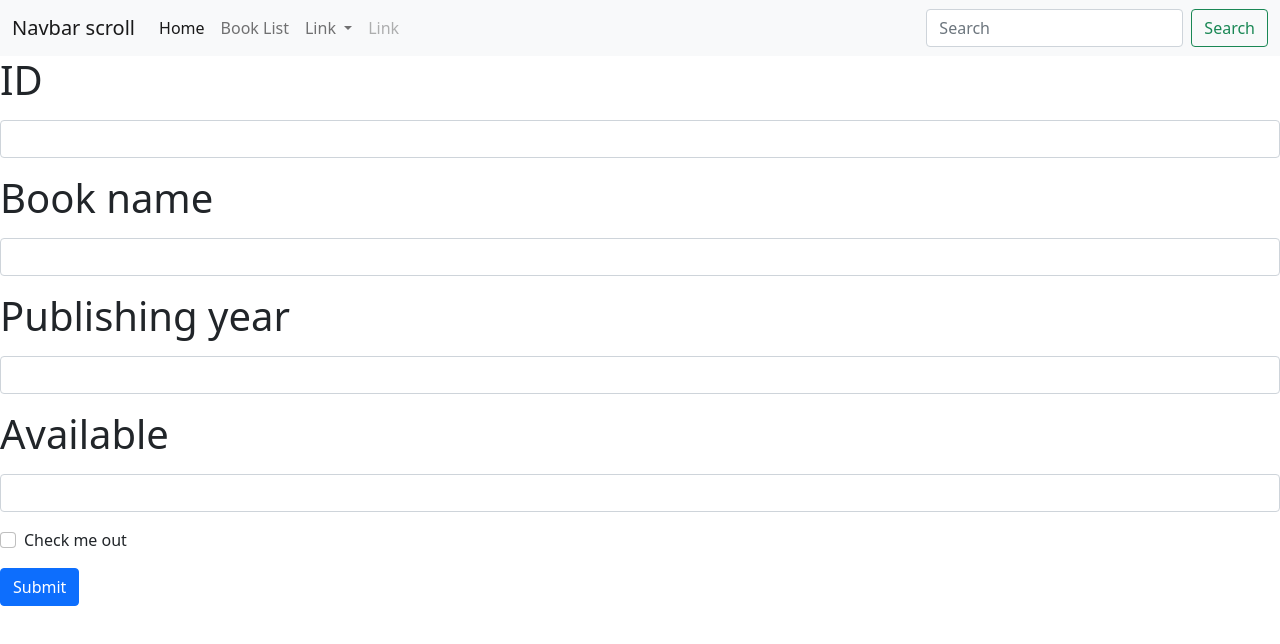
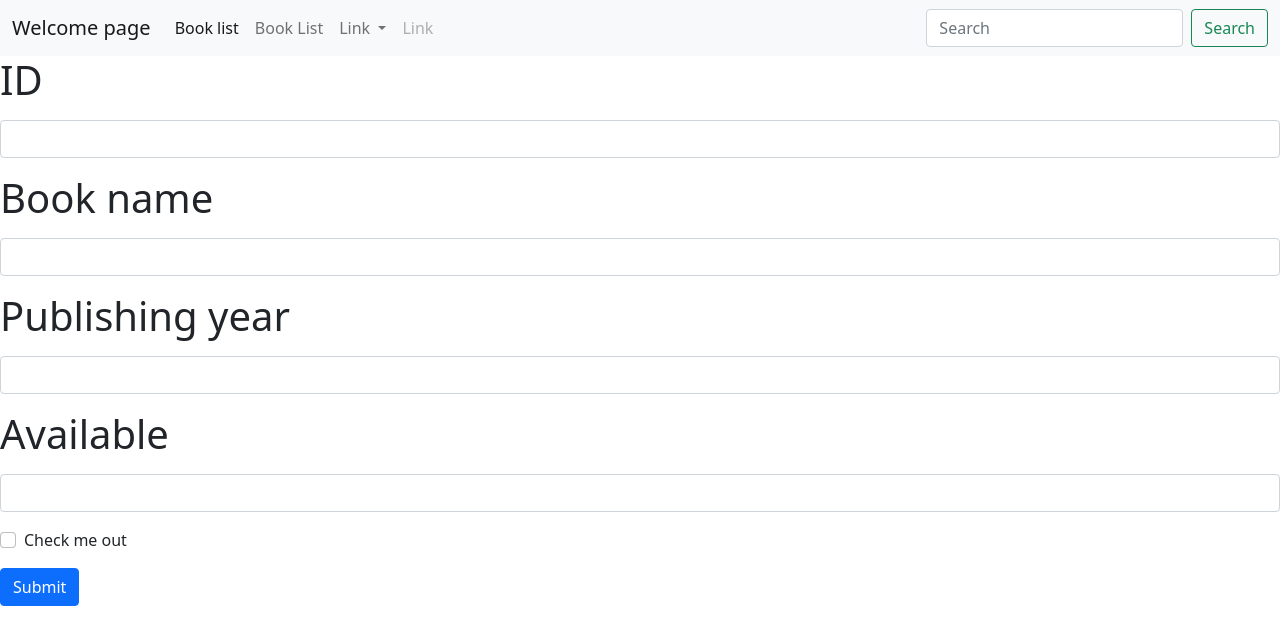
Before and after one commit to KaziMuktadirAhmed/class-project, an Angular app: page /update-book in a window 1280 px wide. Shown: the top 644 px of the page. Built offline with nearby package versions, Linux system fonts and the light colour scheme.

Commit message:
in class pull commit 2

```diff
--- a/src/app/nav-bar/nav-bar.component.html
+++ b/src/app/nav-bar/nav-bar.component.html
@@ -1,13 +1,13 @@
 <nav class="navbar navbar-expand-lg navbar-light bg-light">
   <div class="container-fluid">
-    <a class="navbar-brand" href="#">Navbar scroll</a>
+    <a class="navbar-brand" href="#">Welcome page</a>
     <button class="navbar-toggler" type="button" data-bs-toggle="collapse" data-bs-target="#navbarScroll" aria-controls="navbarScroll" aria-expanded="false" aria-label="Toggle navigation">
       <span class="navbar-toggler-icon"></span>
     </button>
     <div class="collapse navbar-collapse" id="navbarScroll">
       <ul class="navbar-nav me-auto my-2 my-lg-0 navbar-nav-scroll" style="--bs-scroll-height: 100px;">
         <li class="nav-item">
-          <a class="nav-link active" aria-current="page" href="#">Home</a>
+          <a class="nav-link active" aria-current="page" href="books">Book list</a>
         </li>
         <li class="nav-item">
           <a class="nav-link" href="books">Book List</a>
```
